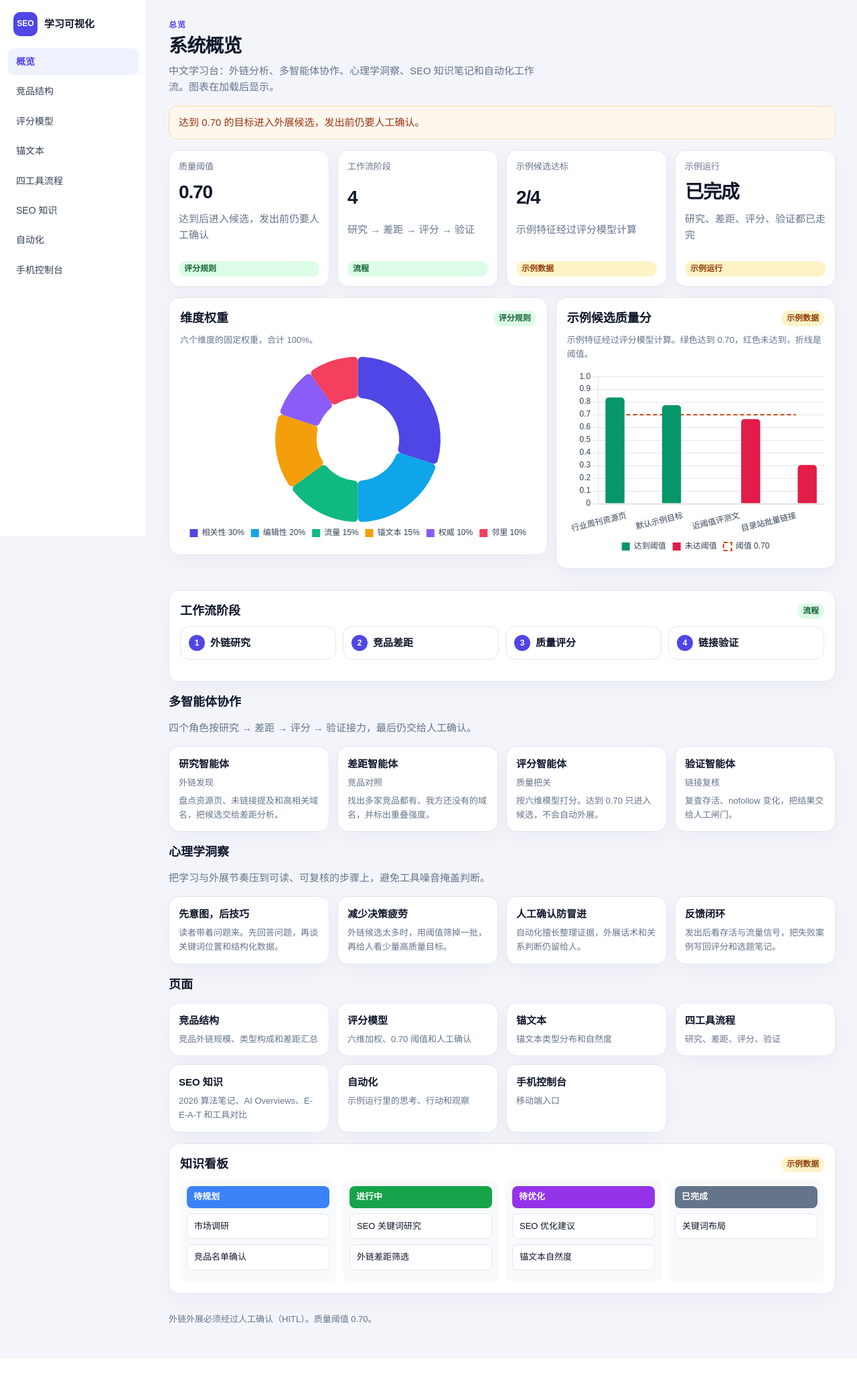
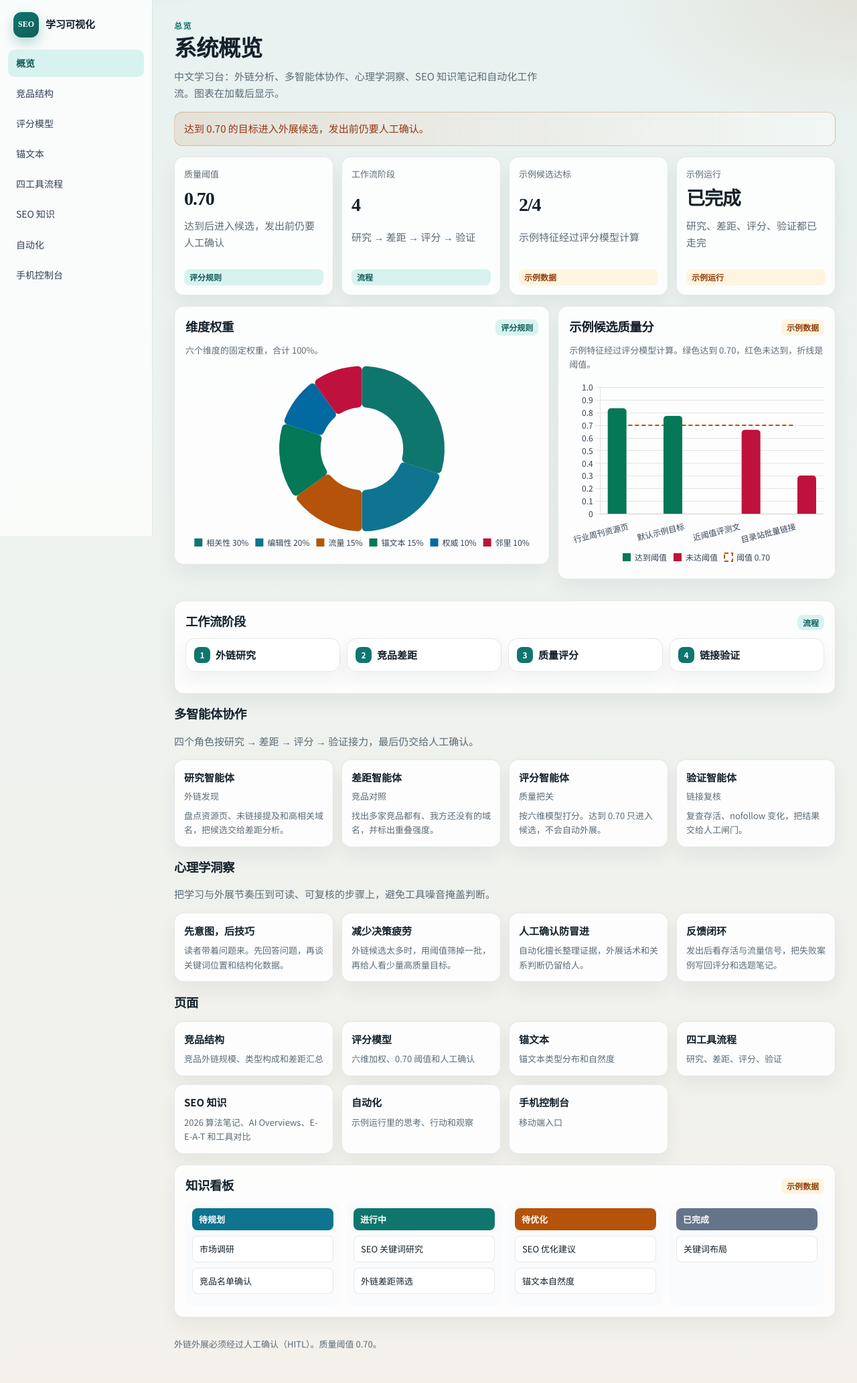
Before and after one commit to Woailaopo123321-creator/seo-visualization-system, a Flask app: page / in a window 1280 px wide. Shown: the whole page at 67% size. Before the commit the page ends 1976 px from the top, so only its background shows below. Run offline with Flask 3, Linux system fonts and the light colour scheme.

Commit message:
feat: 优化中文页面视觉、即时算分与工作流缓存
改用青绿主题与中文字体，脚本延迟加载；评分滑块本地即时试算后再同步服务端；示例工作流结果缓存并深拷贝，避免重复计算。

Co-authored-by: Woailaopo123321-creator <Woailaopo123321-creator@users.noreply.github.com>

```diff
--- a/static/css/app.css
+++ b/static/css/app.css
@@ -1,14 +1,21 @@
 :root {
-  --bg: #f3f5fb;
-  --surface: #ffffff;
-  --ink: #0f172a;
-  --muted: #64748b;
-  --line: #e2e8f0;
-  --primary: #4f46e5;
-  --primary-soft: #eef2ff;
+  --bg-top: #e8f2f0;
+  --bg-bottom: #f4f1eb;
+  --surface: rgba(255, 255, 255, 0.86);
+  --surface-solid: #ffffff;
+  --ink: #14212b;
+  --muted: #5b6b76;
+  --line: rgba(20, 33, 43, 0.1);
+  --primary: #0f766e;
+  --primary-deep: #115e59;
+  --primary-soft: #d8f3ef;
+  --accent: #b45309;
   --pass: #047857;
   --fail: #be123c;
-  --shadow: 0 10px 30px rgba(15, 23, 42, 0.04);
+  --shadow: 0 1px 0 rgba(255, 255, 255, 0.7) inset, 0 12px 28px rgba(20, 33, 43, 0.06);
+  --radius: 14px;
+  --font-display: "Noto Serif SC", "Source Han Serif SC", "Songti SC", serif;
+  --font-body: "Noto Sans SC", "PingFang SC", "Microsoft YaHei", sans-serif;
   color-scheme: light;
 }
 
@@ -20,29 +27,51 @@ body {
   margin: 0;
   min-height: 100vh;
   display: flex;
-  background: var(--bg);
   color: var(--ink);
-  font: 15px/1.6 "WenQuanYi Micro Hei", "Droid Sans Fallback", "PingFang SC", "Noto Sans SC", "Microsoft YaHei", sans-serif;
+  font: 15px/1.65 var(--font-body);
+  background:
+    radial-gradient(900px 420px at 8% -10%, rgba(15, 118, 110, 0.16), transparent 55%),
+    radial-gradient(720px 380px at 100% 0%, rgba(180, 83, 9, 0.1), transparent 50%),
+    linear-gradient(180deg, var(--bg-top), var(--bg-bottom));
 }
 
-a { color: var(--primary); }
+a { color: var(--primary-deep); }
 
 h1, h2, h3, p { margin-top: 0; }
 
-h1 { font-size: 28px; line-height: 1.25; letter-spacing: -0.03em; margin-bottom: 8px; }
+h1, h2, .logo span:last-child {
+  font-family: var(--font-display);
+  font-weight: 700;
+  letter-spacing: -0.02em;
+}
 
-h2 { font-size: 18px; margin-bottom: 8px; }
+h1 { font-size: clamp(1.7rem, 2vw + 1rem, 2.1rem); line-height: 1.25; margin-bottom: 8px; }
 
-h3 { font-size: 16px; margin-bottom: 6px; }
+h2 { font-size: 1.15rem; margin-bottom: 8px; }
+
+h3 { font-size: 1rem; margin-bottom: 6px; }
+
+.skip-link {
+  position: absolute;
+  left: -9999px;
+  top: 0;
+  background: var(--primary);
+  color: #fff;
+  padding: 8px 12px;
+  z-index: 100;
+}
+
+.skip-link:focus { left: 12px; top: 12px; }
 
 .sidebar {
-  width: 220px;
+  width: 228px;
   flex: none;
   position: sticky;
   top: 0;
   height: 100vh;
   overflow: auto;
-  background: var(--surface);
+  background: rgba(255, 255, 255, 0.72);
+  backdrop-filter: blur(10px);
   border-right: 1px solid var(--line);
   padding: 18px 12px;
 }
@@ -58,14 +87,16 @@ h3 { font-size: 16px; margin-bottom: 6px; }
 }
 
 .logo-mark {
-  width: 36px;
-  height: 36px;
-  border-radius: 10px;
+  width: 38px;
+  height: 38px;
+  border-radius: 12px;
   display: grid;
   place-items: center;
-  background: var(--primary);
+  background: linear-gradient(145deg, var(--primary), var(--primary-deep));
   color: white;
+  font-family: var(--font-display);
   font-size: 12px;
+  box-shadow: 0 8px 18px rgba(15, 118, 110, 0.28);
 }
 
 .side-nav { display: flex; flex-direction: column; gap: 4px; }
@@ -77,12 +108,19 @@ h3 { font-size: 16px; margin-bottom: 6px; }
   border-radius: 10px;
   padding: 9px 12px;
   font-size: 14px;
+  transition: background 160ms ease, color 160ms ease, transform 160ms ease;
+}
+
+.side-nav a:hover,
+.topnav a:hover {
+  background: rgba(15, 118, 110, 0.08);
+  color: var(--primary-deep);
 }
 
 .side-nav a.active,
 .topnav a.active {
   background: var(--primary-soft);
-  color: var(--primary);
+  color: var(--primary-deep);
   font-weight: 700;
 }
 
@@ -114,14 +152,15 @@ h3 { font-size: 16px; margin-bottom: 6px; }
   color: var(--primary);
   font-size: 12px;
   font-weight: 700;
-  letter-spacing: 0.08em;
+  letter-spacing: 0.12em;
+  text-transform: uppercase;
 }
 
 .lede, .caption, .hint, .stat-hint { color: var(--muted); }
 
 .lede { max-width: 68ch; }
 
-.section-title { margin: 8px 0 12px; }
+.section-title { margin: 8px 0 12px; font-family: var(--font-display); }
 
 .footer {
   margin-top: 28px;
@@ -129,11 +168,12 @@ h3 { font-size: 16px; margin-bottom: 6px; }
   font-size: 13px;
 }
 
-.card, .stat, .link-card, .candidate, .pipeline li, .step-card {
+.card, .stat, .link-card, .candidate, .pipeline li, .step-card, .insight {
   background: var(--surface);
   border: 1px solid var(--line);
-  border-radius: 16px;
+  border-radius: var(--radius);
   box-shadow: var(--shadow);
+  backdrop-filter: blur(8px);
 }
 
 .card { padding: 16px; margin-bottom: 16px; }
@@ -149,7 +189,7 @@ h3 { font-size: 16px; margin-bottom: 6px; }
 .card > h2 { margin-bottom: 8px; }
 .card-head h2 { margin-bottom: 0; }
 
-.stats, .layout-2, .link-grid, .pillar-grid, .candidate-list {
+.stats, .layout-2, .link-grid, .pillar-grid, .candidate-list, .insight-grid {
   display: grid;
   gap: 12px;
   margin-bottom: 16px;
@@ -159,15 +199,21 @@ h3 { font-size: 16px; margin-bottom: 6px; }
 
 .layout-2 { grid-template-columns: 1.15fr 0.85fr; align-items: start; }
 
-.link-grid, .pillar-grid { grid-template-columns: repeat(auto-fit, minmax(210px, 1fr)); }
+.link-grid, .pillar-grid, .insight-grid { grid-template-columns: repeat(auto-fit, minmax(210px, 1fr)); }
 
 .stat { flex-direction: column; padding: 14px; }
 
-.stat-num { font-size: 28px; font-weight: 800; letter-spacing: -0.04em; line-height: 1.1; }
+.stat-num {
+  font-family: var(--font-display);
+  font-size: 28px;
+  font-weight: 700;
+  letter-spacing: -0.04em;
+  line-height: 1.1;
+}
 
 .stat-label { color: var(--muted); font-size: 13px; }
 
-.link-card, .candidate {
+.link-card, .candidate, .insight {
   display: flex;
   flex-direction: column;
   gap: 6px;
@@ -176,27 +222,30 @@ h3 { font-size: 16px; margin-bottom: 6px; }
   text-decoration: none;
 }
 
-.link-card span, .candidate span { color: var(--muted); font-size: 13px; }
+.link-card span, .candidate span, .insight span { color: var(--muted); font-size: 13px; }
 
-.link-card:hover, .candidate:hover, .jump:hover { border-color: #c7d2fe; }
+.link-card:hover, .candidate:hover, .jump:hover, .insight:hover {
+  border-color: rgba(15, 118, 110, 0.35);
+  transform: translateY(-1px);
+}
 
 .badge {
   display: inline-flex;
   align-items: center;
-  border-radius: 999px;
+  border-radius: 8px;
   padding: 2px 8px;
   font-size: 12px;
   font-weight: 700;
   white-space: nowrap;
 }
 
-.badge-sample { background: #fef3c7; color: #92400e; }
+.badge-sample { background: #fff4df; color: #92400e; }
 
-.badge-live { background: #dcfce7; color: #166534; }
+.badge-live { background: #d8f3ef; color: #115e59; }
 
 .callout {
-  background: #fff7ed;
-  border: 1px solid #fed7aa;
+  background: linear-gradient(90deg, rgba(180, 83, 9, 0.1), rgba(255, 255, 255, 0.4));
+  border: 1px solid rgba(180, 83, 9, 0.28);
   color: #9a3412;
   border-radius: 12px;
   padding: 12px 14px;
@@ -230,17 +279,18 @@ h3 { font-size: 16px; margin-bottom: 6px; }
 .stage-row li {
   background: var(--surface);
   border: 1px solid var(--line);
-  border-radius: 14px;
+  border-radius: var(--radius);
   display: flex;
   align-items: center;
   gap: 8px;
   font-weight: 700;
+  box-shadow: var(--shadow);
 }
 
 .stage-row span, .index {
   width: 24px;
   height: 24px;
-  border-radius: 999px;
+  border-radius: 8px;
   display: inline-grid;
   place-items: center;
   background: var(--primary);
@@ -344,15 +411,15 @@ th { color: var(--muted); font-size: 12px; font-weight: 700; }
 
 .kanban { display: flex; gap: 10px; }
 
-.col { background: #f8fafc; border-radius: 12px; flex: 1; padding: 10px; min-width: 0; }
+.col { background: rgba(248, 250, 252, 0.8); border-radius: 12px; flex: 1; padding: 10px; min-width: 0; }
 
 .col-header { color: white; border-radius: 8px; padding: 6px 10px; font-size: 13px; font-weight: 700; margin-bottom: 8px; }
 
-.tone-plan { background: #3b82f6; }
+.tone-plan { background: #0e7490; }
 
-.tone-doing { background: #16a34a; }
+.tone-doing { background: #0f766e; }
 
-.tone-review { background: #9333ea; }
+.tone-review { background: #b45309; }
 
 .tone-done { background: #64748b; }
 
@@ -396,15 +466,30 @@ th { color: var(--muted); font-size: 12px; font-weight: 700; }
 
 .event-type { font-weight: 800; }
 
-.event-type.action { color: #c2410c; }
+.event-type.action { color: var(--accent); }
 
 .event-type.observation { color: var(--pass); }
 
-.event-type.thought { color: var(--primary); }
+.event-type.thought { color: var(--primary-deep); }
 
-.tool-name { font-size: 20px; font-weight: 800; margin-bottom: 4px; }
+.tool-name { font-size: 20px; font-weight: 800; margin-bottom: 4px; font-family: var(--font-display); }
 
-.page-mobile { display: block; background: #e8edf7; }
+.reveal {
+  opacity: 0;
+  transform: translateY(10px);
+  animation: rise 420ms ease forwards;
+}
+
+.reveal:nth-child(2) { animation-delay: 60ms; }
+.reveal:nth-child(3) { animation-delay: 120ms; }
+.reveal:nth-child(4) { animation-delay: 180ms; }
+.reveal:nth-child(5) { animation-delay: 240ms; }
+
+@keyframes rise {
+  to { opacity: 1; transform: translateY(0); }
+}
+
+.page-mobile { display: block; background: linear-gradient(180deg, #dceae7, #efeae2); }
 
 .page-mobile .sidebar,
 .page-mobile .topnav { display: none !important; }
--- a/static/js/common.js
+++ b/static/js/common.js
@@ -1,5 +1,5 @@
 (function () {
-  const COLORS = ["#4f46e5", "#0ea5e9", "#10b981", "#f59e0b", "#8b5cf6", "#f43f5e", "#64748b"];
+  const COLORS = ["#0f766e", "#0e7490", "#b45309", "#047857", "#0369a1", "#be123c", "#64748b"];
 
   function escapeHTML(value) {
     return String(value)
@@ -45,7 +45,7 @@
     if (typeof Chart === "undefined") {
       throw new Error("图表库未能加载，请检查网络后刷新");
     }
-    Chart.defaults.font.family = '"WenQuanYi Micro Hei", "Droid Sans Fallback", "PingFang SC", sans-serif';
+    Chart.defaults.font.family = '"Noto Sans SC", "PingFang SC", "Microsoft YaHei", sans-serif';
     Chart.defaults.color = "#334155";
     Chart.defaults.plugins.legend.labels.boxWidth = 12;
   }
@@ -98,6 +98,7 @@
     const options = {
       responsive: true,
       maintainAspectRatio: false,
+      animation: { duration: window.matchMedia("(prefers-reduced-motion: reduce)").matches ? 0 : 450 },
       indexAxis: spec.horizontal ? "y" : "x",
       plugins: { legend: { display: spec.legend !== false, position: "bottom" } },
     };
@@ -160,7 +161,39 @@
     };
   }
 
+  function scoreLocally(features, weights, threshold, priority) {
+    let total = 0;
+    const breakdown = [];
+    Object.keys(weights).forEach((key) => {
+      const weight = Number(weights[key]);
+      const value = Number(features[key] || 0);
+      total += value * weight;
+      breakdown.push({
+        key,
+        label: key,
+        weight,
+        value: Math.round(value * 10000) / 10000,
+        contribution: Math.round(value * weight * 10000) / 10000,
+      });
+    });
+    const quality = Math.round(total * 100) / 100;
+    const passed = quality >= Number(threshold);
+    return {
+      quality_score: quality,
+      threshold: Number(threshold),
+      passed,
+      requires_hitl: true,
+      priority: priority || "相关性 > 编辑性 > 流量",
+      human_gate: passed
+        ? "已达阈值，可以进入外展候选，发出前必须人工确认"
+        : "未达阈值。若仍要联系，必须人工确认",
+      breakdown,
+      feature_source: "本地试算",
+    };
+  }
+
   window.SEOViz = {
+    COLORS,
     escapeHTML,
     fetchJSON,
     showError,
@@ -172,5 +205,6 @@
     renderFields,
     renderTable,
     debounce,
+    scoreLocally,
   };
 })();
--- a/templates/backlinks_anchors.html
+++ b/templates/backlinks_anchors.html
@@ -29,5 +29,5 @@
 </section>
 {% endblock %}
 {% block scripts %}
-<script src="{{ url_for('static', filename='js/anchors.js') }}"></script>
+<script src="{{ url_for('static', filename='js/anchors.js') }}" defer></script>
 {% endblock %}
--- a/templates/backlinks_competitors.html
+++ b/templates/backlinks_competitors.html
@@ -34,5 +34,5 @@
 </section>
 {% endblock %}
 {% block scripts %}
-<script src="{{ url_for('static', filename='js/competitors.js') }}"></script>
+<script src="{{ url_for('static', filename='js/competitors.js') }}" defer></script>
 {% endblock %}
--- a/templates/backlinks_scoring.html
+++ b/templates/backlinks_scoring.html
@@ -56,5 +56,5 @@
 {{ chart_card("weights-chart", "维度权重") }}
 {% endblock %}
 {% block scripts %}
-<script src="{{ url_for('static', filename='js/scoring.js') }}"></script>
+<script src="{{ url_for('static', filename='js/scoring.js') }}" defer></script>
 {% endblock %}
--- a/templates/backlinks_tools.html
+++ b/templates/backlinks_tools.html
@@ -31,5 +31,5 @@
 </section>
 {% endblock %}
 {% block scripts %}
-<script src="{{ url_for('static', filename='js/tools.js') }}"></script>
+<script src="{{ url_for('static', filename='js/tools.js') }}" defer></script>
 {% endblock %}
--- a/templates/base.html
+++ b/templates/base.html
@@ -6,9 +6,13 @@
   <title>{% block title %}系统概览{% endblock %} · SEO 学习可视化系统</title>
   <meta name="description" content="{% block description %}SEO 学习可视化：外链评分、知识笔记和自动化工作流。{% endblock %}">
   <link rel="icon" href="{{ url_for('static', filename='favicon.svg') }}">
+  <link rel="preconnect" href="https://fonts.googleapis.com">
+  <link rel="preconnect" href="https://fonts.gstatic.com" crossorigin>
+  <link rel="stylesheet" href="https://fonts.googleapis.com/css2?family=Noto+Sans+SC:wght@400;500;700&family=Noto+Serif+SC:wght@600;700&display=swap">
   <link rel="stylesheet" href="{{ url_for('static', filename='css/app.css') }}">
 </head>
 <body class="{% block body_class %}{% endblock %}">
+<a class="skip-link" href="#main">跳到正文</a>
 {% set current = '/dashboard' if active_path == '/' else active_path %}
 <aside class="sidebar">
   <a class="logo" href="/dashboard">
@@ -32,9 +36,9 @@
   <footer class="footer">外链外展必须经过人工确认（HITL）。质量阈值 0.70。</footer>
 </main>
 {% block chart_lib %}
-<script src="https://cdn.jsdelivr.net/npm/chart.js@4.4.6/dist/chart.umd.min.js"></script>
+<script src="https://cdn.jsdelivr.net/npm/chart.js@4.4.6/dist/chart.umd.min.js" defer></script>
 {% endblock %}
-<script src="{{ url_for('static', filename='js/common.js') }}"></script>
+<script src="{{ url_for('static', filename='js/common.js') }}" defer></script>
 {% block scripts %}{% endblock %}
 </body>
 </html>
--- a/templates/dashboard.html
+++ b/templates/dashboard.html
@@ -2,19 +2,19 @@
 {% from "macros.html" import chart_card %}
 {% block title %}系统概览{% endblock %}
 {% block content %}
-<header class="page-header">
+<header class="page-header reveal">
   <p class="eyebrow">总览</p>
   <h1>系统概览</h1>
   <p class="lede">中文学习台：外链分析、多智能体协作、心理学洞察、SEO 知识笔记和自动化工作流。图表在加载后显示。</p>
 </header>
-<p class="callout">达到 {{ threshold }} 的目标进入外展候选，发出前仍要人工确认。</p>
+<p class="callout reveal">达到 {{ threshold }} 的目标进入外展候选，发出前仍要人工确认。</p>
 <div id="page-alert" class="page-alert" role="status">正在加载数据…</div>
-<div id="stats" class="stats"></div>
-<div class="layout-2">
+<div id="stats" class="stats reveal"></div>
+<div class="layout-2 reveal">
   {{ chart_card("weights-chart", "维度权重") }}
   {{ chart_card("candidates-chart", "示例候选质量分") }}
 </div>
-<section class="card">
+<section class="card reveal">
   <div class="card-head">
     <h2>工作流阶段</h2>
     <span class="badge badge-live">流程</span>
@@ -25,12 +25,12 @@
     {% endfor %}
   </ol>
 </section>
-<section>
+<section class="reveal">
   <h2 class="section-title">多智能体协作</h2>
   <p class="hint">四个角色按研究 → 差距 → 评分 → 验证接力，最后仍交给人工确认。</p>
-  <div class="link-grid">
+  <div class="insight-grid">
     {% for agent in agents %}
-    <article class="link-card">
+    <article class="insight">
       <strong>{{ agent.name }}</strong>
       <span class="mono">{{ agent.role }}</span>
       <span>{{ agent.duty }}</span>
@@ -38,19 +38,19 @@
     {% endfor %}
   </div>
 </section>
-<section>
+<section class="reveal">
   <h2 class="section-title">心理学洞察</h2>
   <p class="hint">把学习与外展节奏压到可读、可复核的步骤上，避免工具噪音掩盖判断。</p>
-  <div class="link-grid">
+  <div class="insight-grid">
     {% for item in psychology %}
-    <article class="link-card">
+    <article class="insight">
       <strong>{{ item.title }}</strong>
       <span>{{ item.text }}</span>
     </article>
     {% endfor %}
   </div>
 </section>
-<section>
+<section class="reveal">
   <h2 class="section-title">页面</h2>
   <div class="link-grid">
     {% for item in nav_items if item.path != '/dashboard' %}
@@ -61,7 +61,7 @@
     {% endfor %}
   </div>
 </section>
-<section class="card">
+<section class="card reveal">
   <div class="card-head">
     <h2>知识看板</h2>
     <span class="badge badge-sample">示例数据</span>
@@ -79,5 +79,5 @@
 </section>
 {% endblock %}
 {% block scripts %}
-<script src="{{ url_for('static', filename='js/dashboard.js') }}"></script>
+<script src="{{ url_for('static', filename='js/dashboard.js') }}" defer></script>
 {% endblock %}
--- a/templates/knowledge.html
+++ b/templates/knowledge.html
@@ -91,5 +91,5 @@
 </section>
 {% endblock %}
 {% block scripts %}
-<script src="{{ url_for('static', filename='js/knowledge.js') }}"></script>
+<script src="{{ url_for('static', filename='js/knowledge.js') }}" defer></script>
 {% endblock %}
--- a/templates/workflow.html
+++ b/templates/workflow.html
@@ -25,5 +25,5 @@
 <div id="steps" class="steps"></div>
 {% endblock %}
 {% block scripts %}
-<script src="{{ url_for('static', filename='js/workflow.js') }}"></script>
+<script src="{{ url_for('static', filename='js/workflow.js') }}" defer></script>
 {% endblock %}
```
Also changed, not shown: other parts of static/css/app.css (+45 -10 lines), seo_app/services.py (+19 -6 lines), static/js/scoring.js (+47 -14 lines), tests/test_routes.py (+15 -0 lines), static/favicon.svg.
